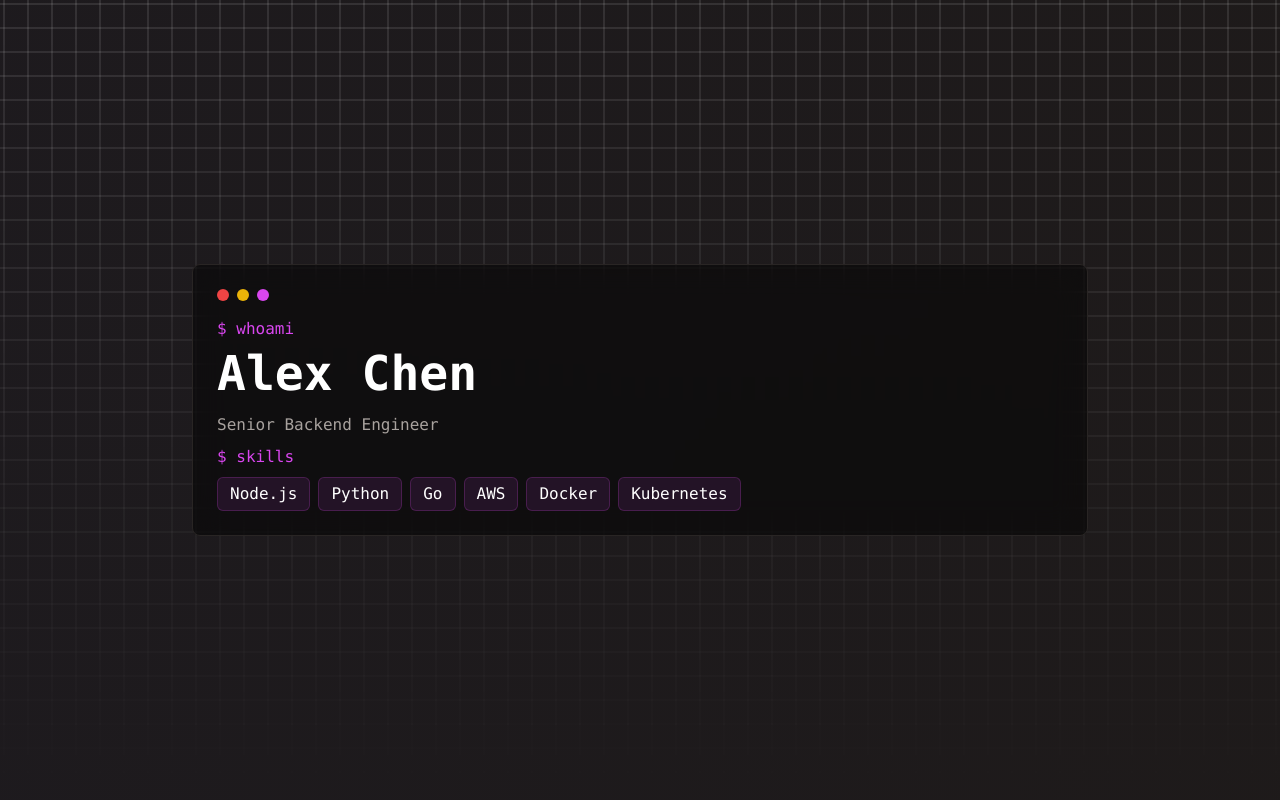
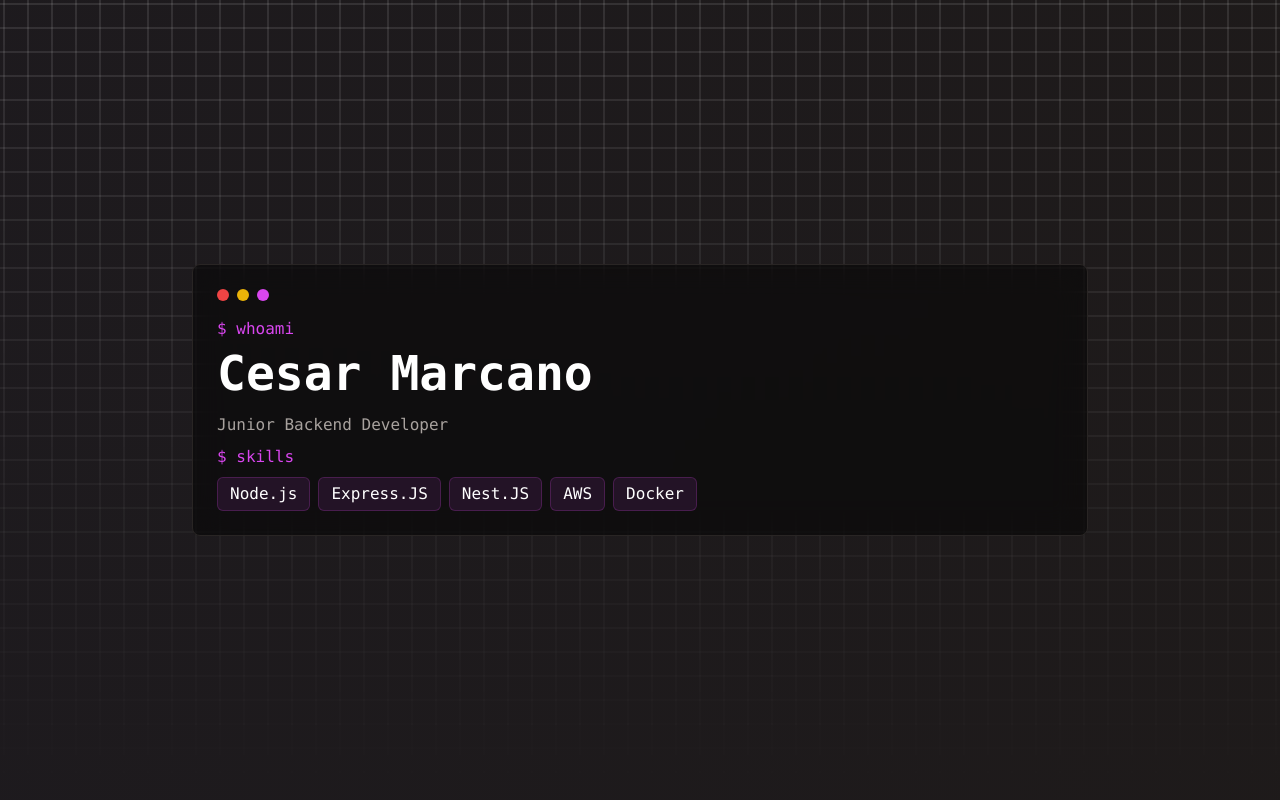
Before and after one commit to Cesar-Marcano/portfolio, a Next.js app: page / in a window 1280 px wide. Shown: the top 800 px of the page. Built offline with nearby package versions, Linux system fonts and the light colour scheme.

Commit message:
style: update personal information in HeroSection component

```diff
--- a/app/components/HeroSection.tsx
+++ b/app/components/HeroSection.tsx
@@ -24,16 +24,15 @@ export default function HeroSection() {
 					</div>
 					<div className="font-mono">
 						<p className="text-fuchsia-500">$ whoami</p>
-						<h1 className="text-4xl md:text-5xl font-bold mt-2 mb-4">Alex Chen</h1>
-						<p className="text-stone-400 mb-2">Senior Backend Engineer</p>
+						<h1 className="text-4xl md:text-5xl font-bold mt-2 mb-4">Cesar Marcano</h1>
+						<p className="text-stone-400 mb-2">Junior Backend Developer</p>
 						<p className="text-fuchsia-500">$ skills</p>
 						<div className="flex flex-wrap gap-2 mt-2">
 							<span className="px-3 py-1 bg-fuchsia-500/10 rounded-md border border-fuchsia-500/20">Node.js</span>
-							<span className="px-3 py-1 bg-fuchsia-500/10 rounded-md border border-fuchsia-500/20">Python</span>
-							<span className="px-3 py-1 bg-fuchsia-500/10 rounded-md border border-fuchsia-500/20">Go</span>
+							<span className="px-3 py-1 bg-fuchsia-500/10 rounded-md border border-fuchsia-500/20">Express.JS</span>
+							<span className="px-3 py-1 bg-fuchsia-500/10 rounded-md border border-fuchsia-500/20">Nest.JS</span>
 							<span className="px-3 py-1 bg-fuchsia-500/10 rounded-md border border-fuchsia-500/20">AWS</span>
 							<span className="px-3 py-1 bg-fuchsia-500/10 rounded-md border border-fuchsia-500/20">Docker</span>
-							<span className="px-3 py-1 bg-fuchsia-500/10 rounded-md border border-fuchsia-500/20">Kubernetes</span>
 						</div>
 					</div>
 				</motion.div>
```
